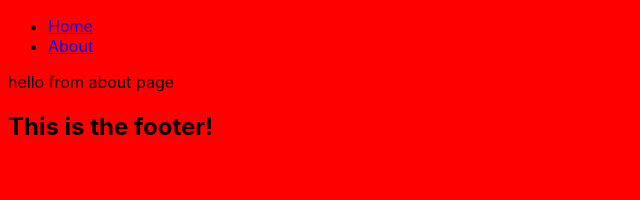
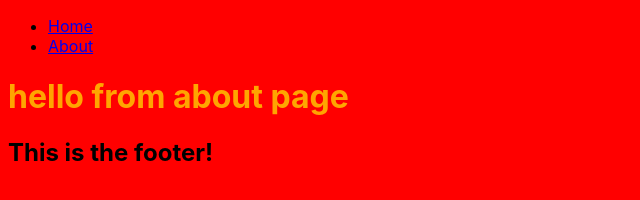
Before and after one commit to tracy-tucker/fitness-library, a Gatsby site: page /about in a window 1280 px wide. Shown: the whole page, without its empty margins (0-640 px from the left). Built offline with nearby package versions, Linux system fonts and the light colour scheme; Gatsby itself is replaced by a stand-in of ours.

Commit message:
Still testing styling files

```diff
--- a/gatsby-config.js
+++ b/gatsby-config.js
@@ -6,5 +6,5 @@
 
 module.exports = {
   /* Your site config here */
-  plugins: [],
+  plugins: [`gatsby-plugin-styled-components`],
 }
--- a/package.json
+++ b/package.json
@@ -14,9 +14,12 @@
     "test": "echo \"Write tests! -> https://gatsby.dev/unit-testing\" && exit 1"
   },
   "dependencies": {
+    "babel-plugin-styled-components": "^2.0.2",
     "gatsby": "^4.2.0",
+    "gatsby-plugin-styled-components": "^5.2.0",
     "react": "^17.0.1",
-    "react-dom": "^17.0.1"
+    "react-dom": "^17.0.1",
+    "styled-components": "^5.3.3"
   },
   "devDependencies": {
     "prettier": "^2.4.1"
--- a/src/css/layout.css
+++ b/src/css/layout.css
@@ -6,3 +6,7 @@ body {
 h1 {
   color: blue;
 }
+
+.about-heading > h1 {
+  color: orange;
+}
--- a/src/pages/about.js
+++ b/src/pages/about.js
@@ -2,7 +2,13 @@ import React from "react"
 import Layout from "../components/Layout"
 
 const about = () => {
-  return <Layout>hello from about page</Layout>
+  return (
+    <Layout>
+      <div className="about-heading">
+        <h1>hello from about page</h1>
+      </div>
+    </Layout>
+  )
 }
 
 export default about
```
Also changed, not shown: 1 other file.
